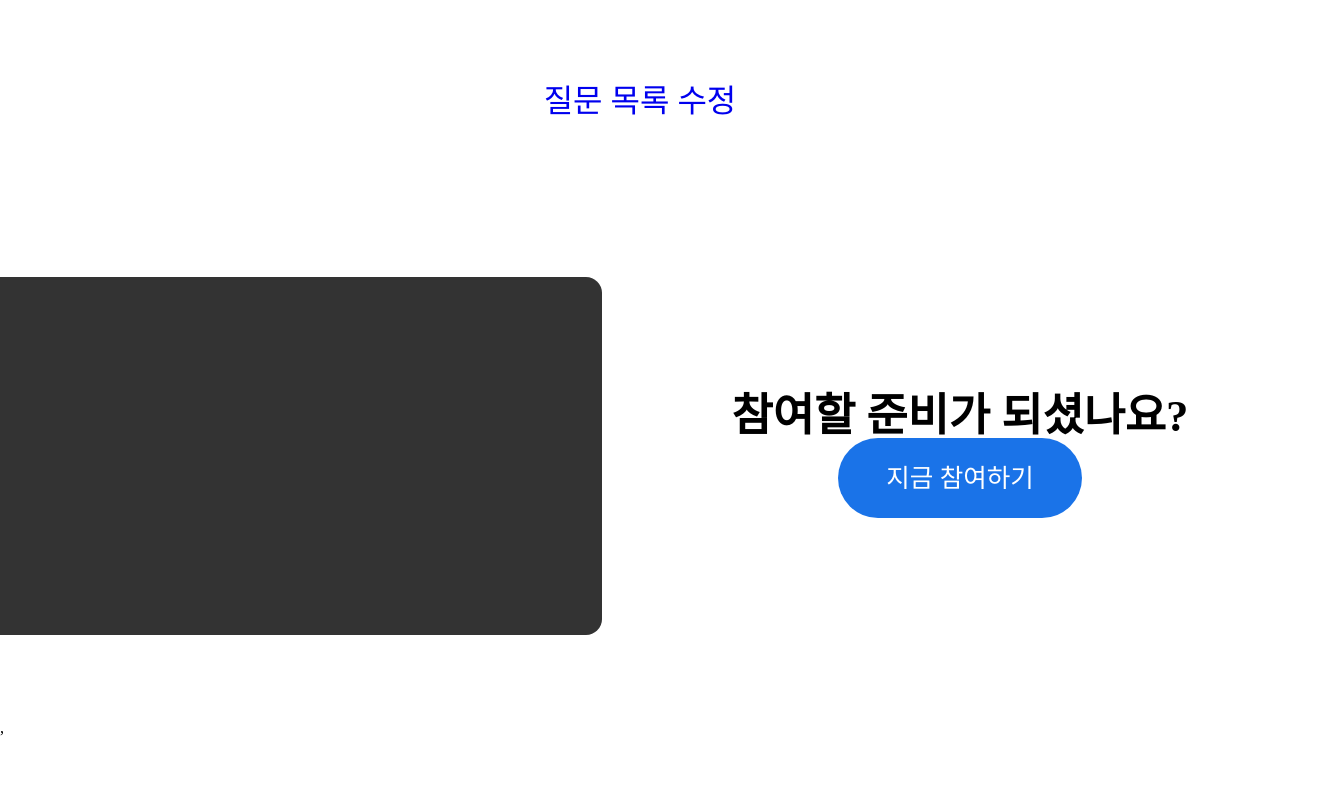
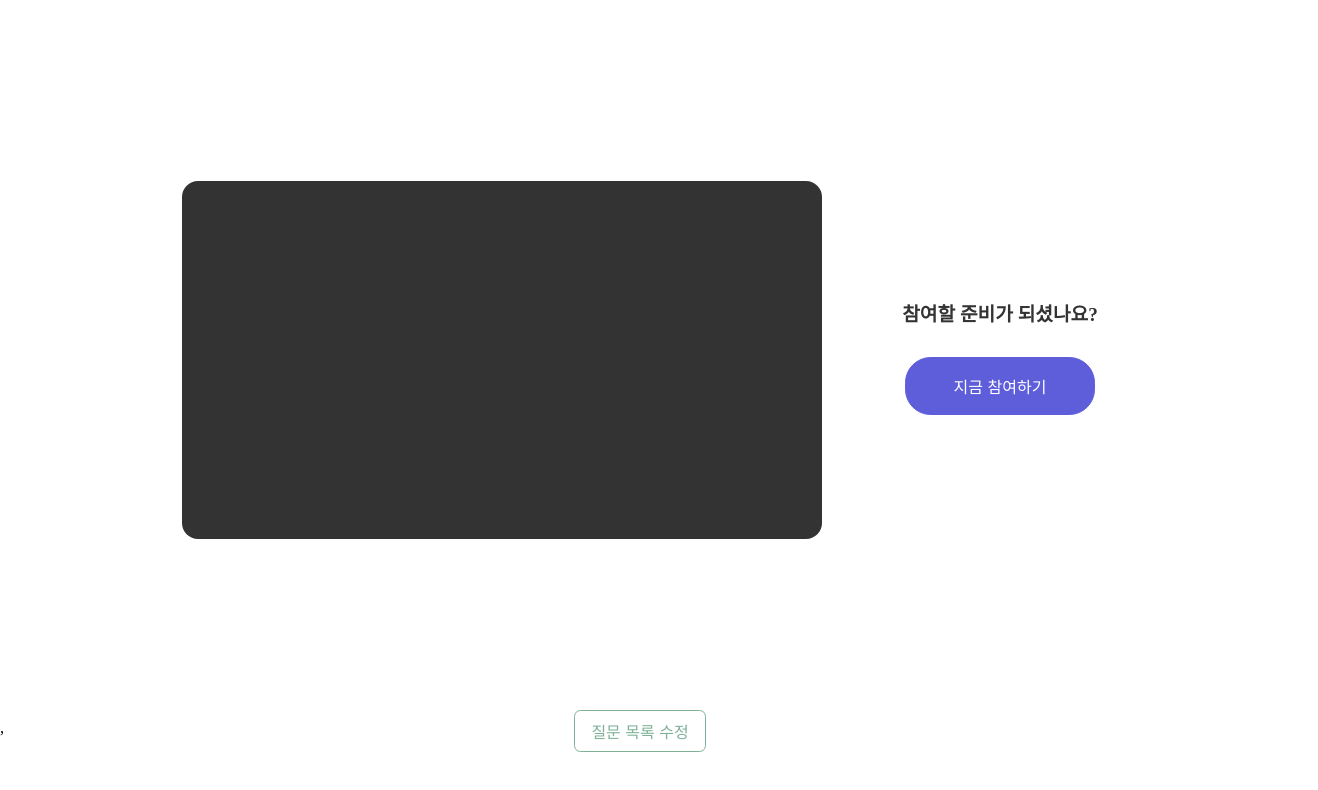
Before and after one commit to HobinLee/interview, a React app: page / in a window 1280 px wide. Shown: the top 790 px of the page, 1318 px wide, since content can reach past the window. Built offline with nearby package versions, Linux system fonts and the light colour scheme.

Commit message:
feat: 대기실 스타일링

```diff
--- a/src/components/atoms/Button/index.tsx
+++ b/src/components/atoms/Button/index.tsx
@@ -15,6 +15,7 @@ interface ButtonProps {
   isFilled?: boolean;
   block?: boolean; // width: 100%
   borderRadius?: BorderRadius;
+  padding?: string;
 }
 
 const Button: FC<ButtonProps & ButtonHTMLAttributes<HTMLButtonElement>> = ({
@@ -27,6 +28,7 @@ const Button: FC<ButtonProps & ButtonHTMLAttributes<HTMLButtonElement>> = ({
   children,
   onClick,
   disabled,
+  padding,
 }) => (
   <ButtonWrap
     onClick={onClick}
@@ -37,6 +39,7 @@ const Button: FC<ButtonProps & ButtonHTMLAttributes<HTMLButtonElement>> = ({
     block={block}
     borderRadius={borderRadius}
     disabled={disabled}
+    padding={padding ?? '0.5rem 1rem'}
   >
     {children}
   </ButtonWrap>
@@ -58,13 +61,13 @@ const strokeStyle = (color: Color) => css`
 `;
 
 const ButtonWrap = styled.button<Required<ButtonProps>>`
-  ${({ fontSize, color, isFilled, block, borderRadius }) => css`
+  ${({ fontSize, color, isFilled, block, borderRadius, padding }) => css`
     transition: 0.5s;
 
     box-sizing: border-box;
     font-size: ${sizes.font[fontSize]};
     outline: none;
-    padding: 0.5rem 1rem;
+    padding: ${padding};
     cursor: pointer;
     border-radius: ${borders[borderRadius]};
     ${isFilled ? strokeStyle(color) : outlineStyle(color)}
--- a/src/pages/WaitingRoom/index.tsx
+++ b/src/pages/WaitingRoom/index.tsx
@@ -1,23 +1,48 @@
+import { Button, Typography } from '@src/components/atoms';
 import { FC } from 'react';
-import { Link } from 'react-router-dom';
+
+import { useNavigate } from 'react-router-dom';
+
 import { WaitingRoomWrapper } from './style';
 
-const WaitingRoom: FC = () => (
+const WaitingRoom: FC = () => {
+  const navigate = useNavigate();
+
+  const moveToInterviewRoom = () => {
+    navigate('/home');
+  };
+  const moveToSettingRoom = () => {
+    navigate('/setting');
+  };
+
+  return (
     <WaitingRoomWrapper>
-    <div className="question-set">
-      <Link to="/setting">질문 목록 수정</Link>
-    </div>
-
       <div className="waiting-room">
         <div className="waiting-room__content">
           <div className="waiting-room__camera"></div>
           <div className="waiting-room__start">
-          <h3>참여할 준비가 되셨나요?</h3>
-          <Link to="/interview">지금 참여하기</Link>
+            <Typography heading="h3" fontSize="large">
+              참여할 준비가 되셨나요?
+            </Typography>
+            <Button
+              color="blue"
+              borderRadius="larger"
+              onClick={moveToInterviewRoom}
+              isFilled
+              padding="1rem 3rem"
+            >
+              지금 참여하기
+            </Button>
           </div>
         </div>
       </div>
+      <div className="question-set">
+        <Button color="green" onClick={moveToSettingRoom}>
+          질문 목록 수정
+        </Button>
+      </div>
     </WaitingRoomWrapper>
   );
+};
 
 export default WaitingRoom;
--- a/src/pages/WaitingRoom/style.ts
+++ b/src/pages/WaitingRoom/style.ts
@@ -1,4 +1,5 @@
 import styled from 'styled-components';
+import { media } from './mixins';
 
 export const WaitingRoomWrapper = styled.main`
   display: flex;
@@ -11,11 +12,12 @@ export const WaitingRoomWrapper = styled.main`
   width: 100%;
 
   .question-set {
+    width: 100%;
+    position: fixed;
+    bottom: 3rem;
     display: flex;
     align-items: center;
     justify-content: center;
-    margin-bottom: 10rem;
-    font-size: 2rem;
   }
 
   .waiting-room {
@@ -25,20 +27,33 @@ export const WaitingRoomWrapper = styled.main`
 
     &__content {
       display: flex;
+      flex-direction: row;
+
+      ${media('tablet')} {
+        flex-direction: column;
+      }
       > div {
         border-radius: 1rem;
       }
     }
 
     &__camera {
-      min-width: 400px;
       width: 50vw;
       height: 28vw;
       background: #333;
+      width: 50vw;
+      height: 28vw;
+      min-width: 400px;
+
+      ${media('tablet')} {
+        width: 80vw;
+        height: 42vw;
+      }
     }
 
     &__start {
-      width: 44.8rem;
+      margin-top: 0;
+      margin-left: 5rem;
       min-height: 100%;
       display: flex;
       flex-direction: column;
@@ -46,18 +61,13 @@ export const WaitingRoomWrapper = styled.main`
       justify-content: center;
       align-items: center;
 
-      > h3 {
-        font-size: 2.8rem;
+      ${media('tablet')} {
+        margin-left: 0;
+        margin-top: 5rem;
       }
 
-      > a {
-        font-size: 1.6rem;
-        display: block;
-        padding: 1.7rem 3rem;
-        background: #1a73e8;
-        color: #fff;
-        border-radius: 2.5rem;
-        text-decoration: none;
+      button {
+        margin-top: 2rem;
       }
     }
   }
```
Lines whose indentation alone changed are shown as unchanged.
